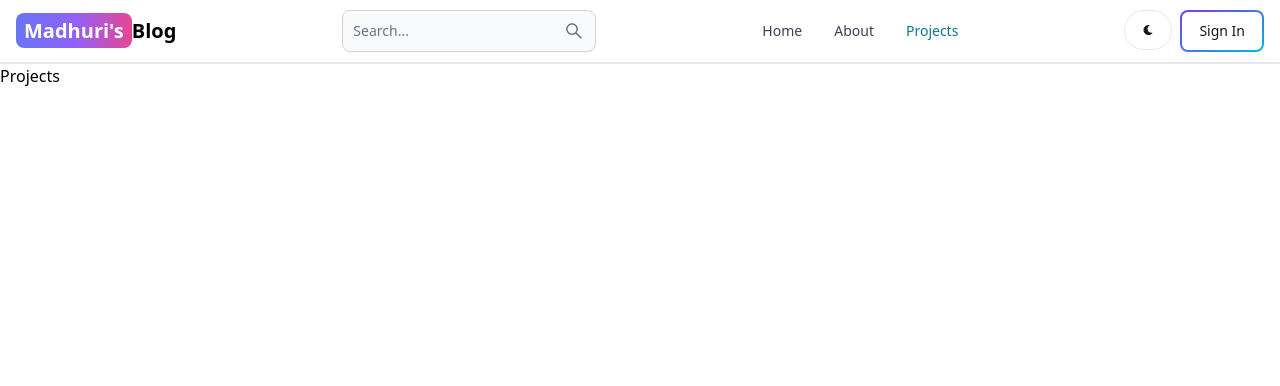
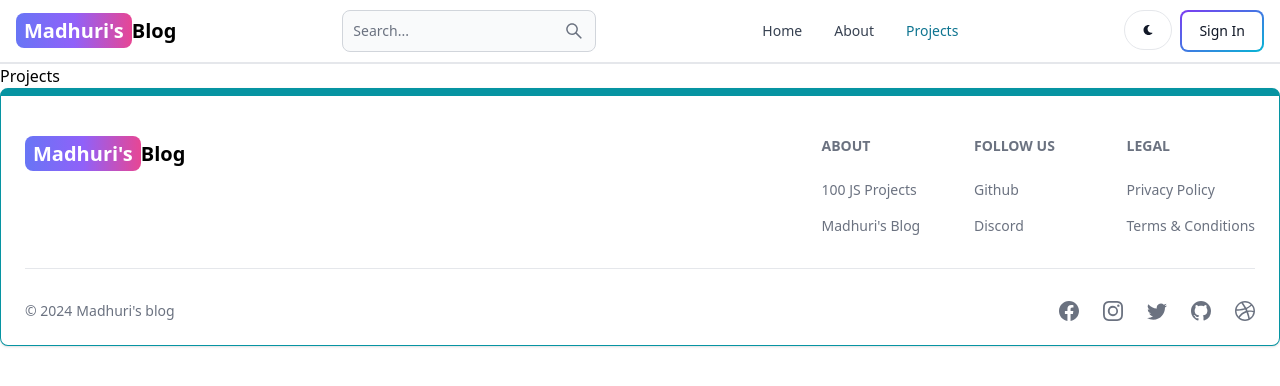
Before and after one commit to Madhuri-Katta-github/mern-blog, a React (Vite) app in the folder client/: page /projects in a window 1280 px wide. Shown: the top 386 px of the page. Built offline with nearby package versions, Linux system fonts and the light colour scheme.

Commit message:
create and add the Footer component

```diff
--- a/client/src/App.jsx
+++ b/client/src/App.jsx
@@ -6,6 +6,7 @@ import Signup from "./pages/Signup";
 import Dashboard from "./pages/Dashboard";
 import Projects from "./pages/Projects";
 import Header from "./components/Header"
+import Footer from "./components/Footer";
 
 export default function App() {
   return (
@@ -19,6 +20,7 @@ export default function App() {
         <Route path="/dashboard" element={<Dashboard/>}/>
         <Route path="/projects" element={<Projects/>}/>
       </Routes>
+      <Footer/>
     </BrowserRouter>
   )
 }
--- /dev/null
+++ b/client/src/components/Footer.jsx
@@ -0,0 +1,81 @@
+import { Footer } from "flowbite-react";
+import { Link } from "react-router-dom";
+import {BsFacebook,BsInstagram,BsTwitter,BsGithub,BsDribbble} from 'react-icons/bs'
+
+export default function FooterCom() {
+  return (
+    <Footer container className="border border-t-8 border-teal-500">
+      <div className="w-full max-w-7xl mx-auto">
+        <div className="grid w-full justify-between sm:flex md:grid-cols-1">
+          <div className="mt-5">
+            <Link
+              to="/"
+              className="self-center whitespace-nowrap text-lg sm:text-xl font-semibold dark:text-white"
+            >
+              <span className="px-2 py-1 bg-gradient-to-r from-indigo-500 via-purple-500 to-pink-500 rounded-lg text-white">
+                Madhuri's
+              </span>
+              Blog
+            </Link>
+          </div>
+          <div className="grid grid-cols-2 gap-8 mt-4 sm:grid-cols-3 sm:gap-6">
+            <div>
+              <Footer.Title title="About" />
+              <Footer.LinkGroup col>
+                <Footer.Link
+                  href="https://www.100jsprojects.com"
+                  target="_blank"
+                  rel="noopener noreferrer"
+                >
+                  100 JS Projects
+                </Footer.Link>
+                <Footer.Link
+                  href="/about"
+                  target="_blank"
+                  rel="noopener noreferrer"
+                >
+                  Madhuri's Blog
+                </Footer.Link>
+              </Footer.LinkGroup>
+            </div>
+            <div>
+              <Footer.Title title="Follow us" />
+              <Footer.LinkGroup col>
+                <Footer.Link
+                  href="https://github.com/Madhuri-Katta-github"
+                  target="_blank"
+                  rel="noopener noreferrer"
+                >
+                  Github
+                </Footer.Link>
+                <Footer.Link href="#">Discord</Footer.Link>
+              </Footer.LinkGroup>
+            </div>
+            <div>
+              <Footer.Title title="Legal" />
+              <Footer.LinkGroup col>
+                <Footer.Link href="#">Privacy Policy</Footer.Link>
+                <Footer.Link href="#">Terms &amp; Conditions</Footer.Link>
+              </Footer.LinkGroup>
+            </div>
+          </div>
+        </div>
+        <Footer.Divider/>
+        <div className="w-full sm:flex sm:items-center sm:justify-between">
+          <Footer.Copyright
+            href="#"
+            by="Madhuri's blog"
+            year={new Date().getFullYear()}
+          />
+          <div className="flex gap-6 sm:mt-0 mt-4 sm:justify-center">
+            <Footer.Icon href="#" icon={BsFacebook}/>
+            <Footer.Icon href="#" icon={BsInstagram}/>
+            <Footer.Icon href="#" icon={BsTwitter}/>
+            <Footer.Icon href="https://github.com/Madhuri-Katta-github" icon={BsGithub}/>
+            <Footer.Icon href="#" icon={BsDribbble}/>
+          </div>
+        </div>
+      </div>
+    </Footer>
+  );
+}
```
